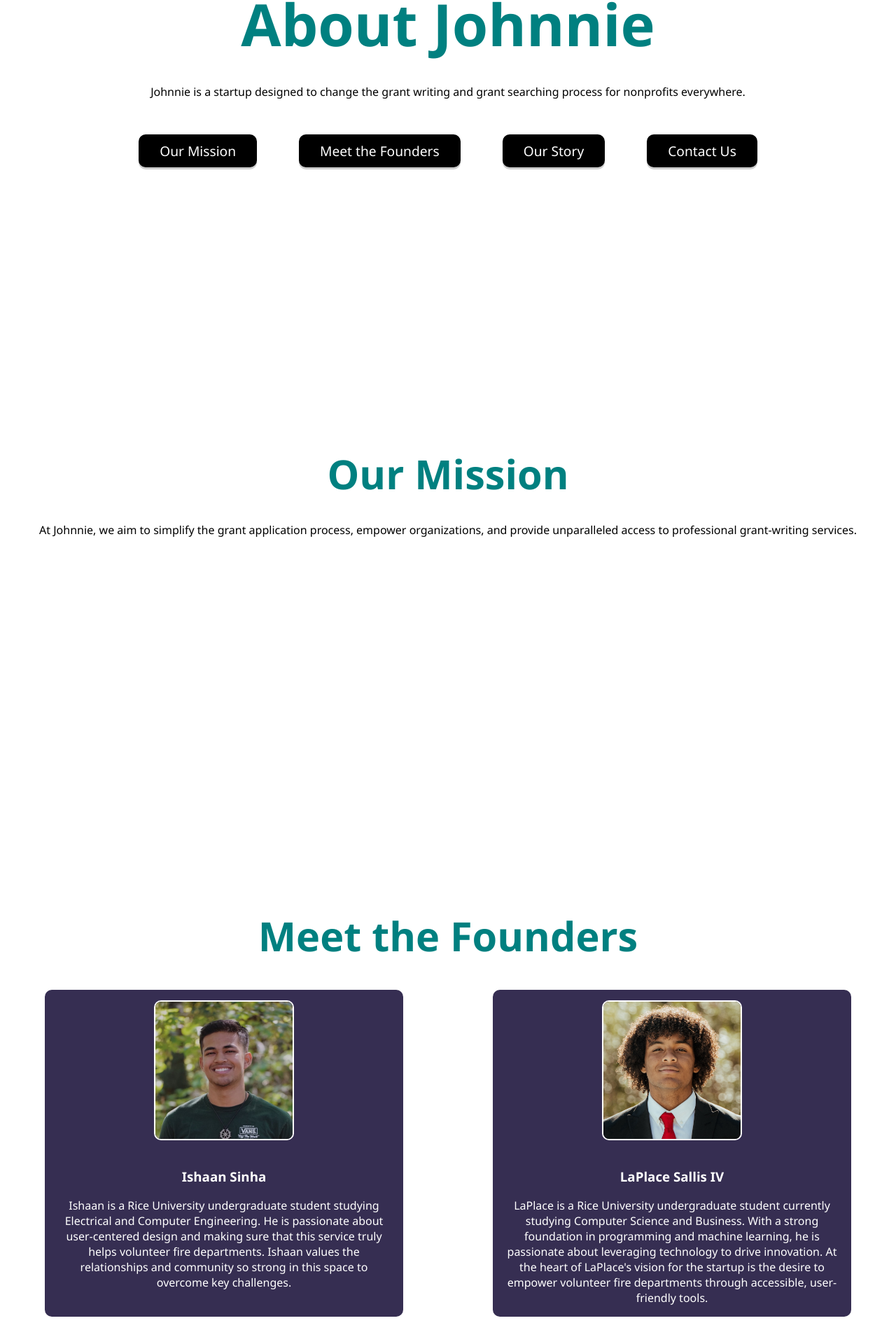
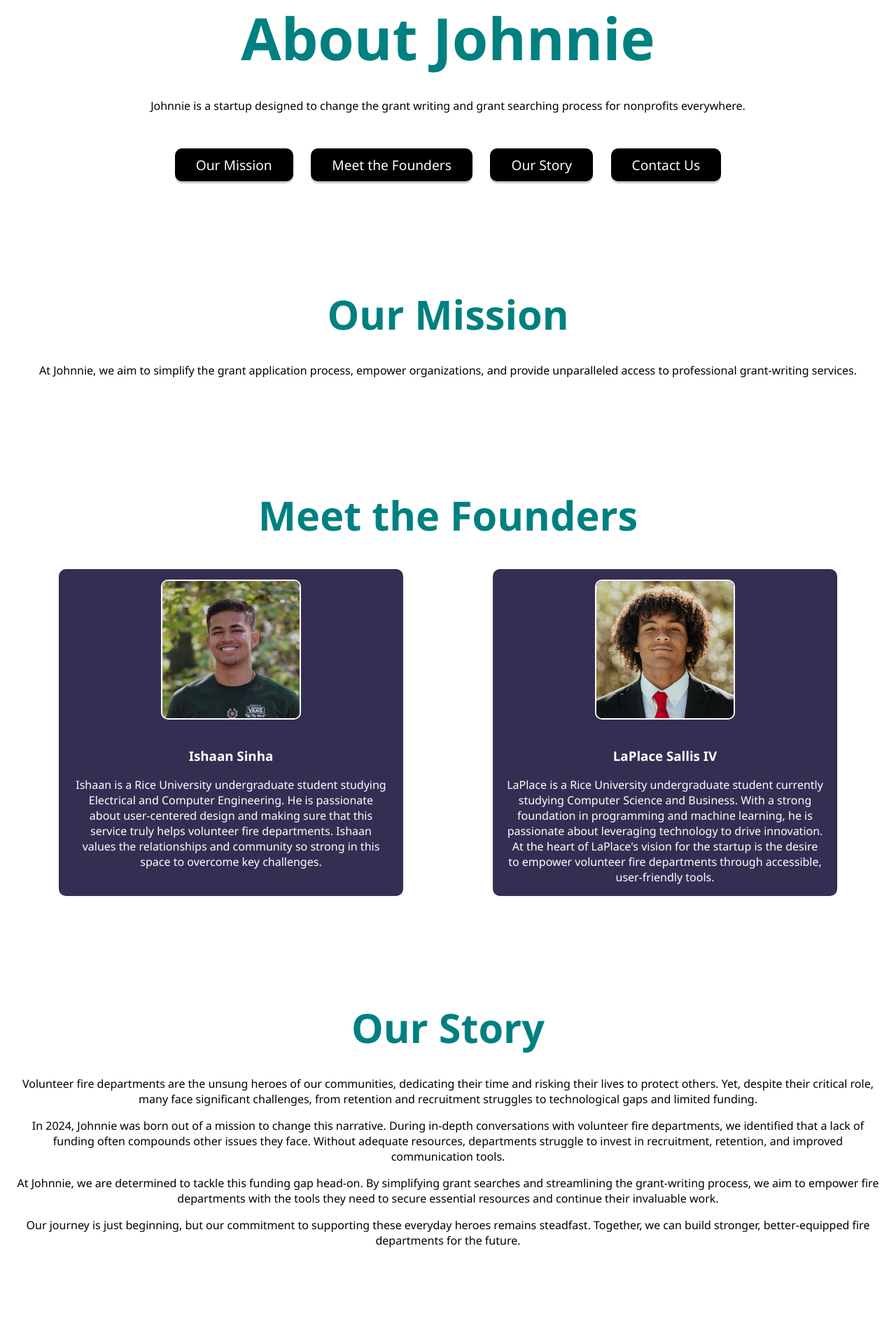
Before and after one commit to laplaces42/johnnie, a React (Create React App) app in the folder frontend/: page /about in a window 1280 px wide. Shown: the part 299-2219 px from the top of the page at 70% size. Built offline with nearby package versions, Linux system fonts and the light colour scheme.

Commit message:
Added mobile compatibility for about page

```diff
--- a/frontend/src/stylesheets/AboutPage.css
+++ b/frontend/src/stylesheets/AboutPage.css
@@ -7,22 +7,14 @@
 .ab1,
 .ab2,
 .ab3,
+.ab4,
 .ab5 {
   width: 100vw;
-  height: 70vh;
+  height: fit-content;
   text-align: center;
   font-family: "Segoe UI", Tahoma, Geneva, Verdana, sans-serif;
   scroll-margin-top: 80px;
-}
-
-.ab4 {
-  width: 100vw;
-  height: 70vh;
-  scroll-margin-top: 80px;
-  margin: 0 auto;
   padding: 20px;
-  text-align: center;
-  font-family: "Segoe UI", Tahoma, Geneva, Verdana, sans-serif;
 }
 
 .ab h1 {
@@ -53,7 +45,7 @@
   text-decoration: none;
   background-color: black;
   color: white;
-  margin: 10px 30px;
+  margin: 10px 1vw;
   padding: 10px 30px;
   border-radius: 10px;
   transition: transform 0.3s;
@@ -65,7 +57,6 @@
 }
 
 .ab3-founders {
-  width: 100vw;
   display: flex;
   font-family: "Segoe UI", Tahoma, Geneva, Verdana, sans-serif;
 }
@@ -88,3 +79,18 @@
   border-radius: 10px;
   border: 2px white solid;
 }
+
+@media (max-width: 768px) {
+  .ab1-buttons {
+    display: flex;
+    flex-direction: column;
+  }
+
+  .ab3-founders {
+    flex-direction: column;
+  }
+
+  .ab h2 {
+    font-size: 8vw;
+  }
+}
--- a/frontend/src/stylesheets/ContactPage.css
+++ b/frontend/src/stylesheets/ContactPage.css
@@ -1,6 +1,6 @@
 .cp {
     width: auto;
-    height: fit-content;
+    height: 78.65vh;
 }
 
 .cp-title {
@@ -19,12 +19,12 @@
 
 
 /* Container for centering and sizing */
-.typeform-wrapper {
+.cp .typeform-wrapper {
     display: flex;
     justify-content: center;
     align-items: center;
     width: 100%; /* Full width of the parent container */
-    height: fit-content; /* Height of the Typeform box */
+    height: 57vh; /* Height of the Typeform box */
     margin: 20px auto; /* Add space and center the container */
     max-width: 600px; /* Set a maximum width */
     border: 1px solid #ddd; /* Add a border for better visibility */
@@ -37,9 +37,9 @@
 }
 
 /* Style the iframe */
-.typeform-iframe {
+.cp .typeform-iframe {
     width: 100%;
-    height: calc(100vh - 200px);
+    height: 100%;
     max-height: 600px; /* Optional: Limit maximum height */
     border: none;
     font-family: 'Segoe UI', Tahoma, Geneva, Verdana, sans-serif;
```
